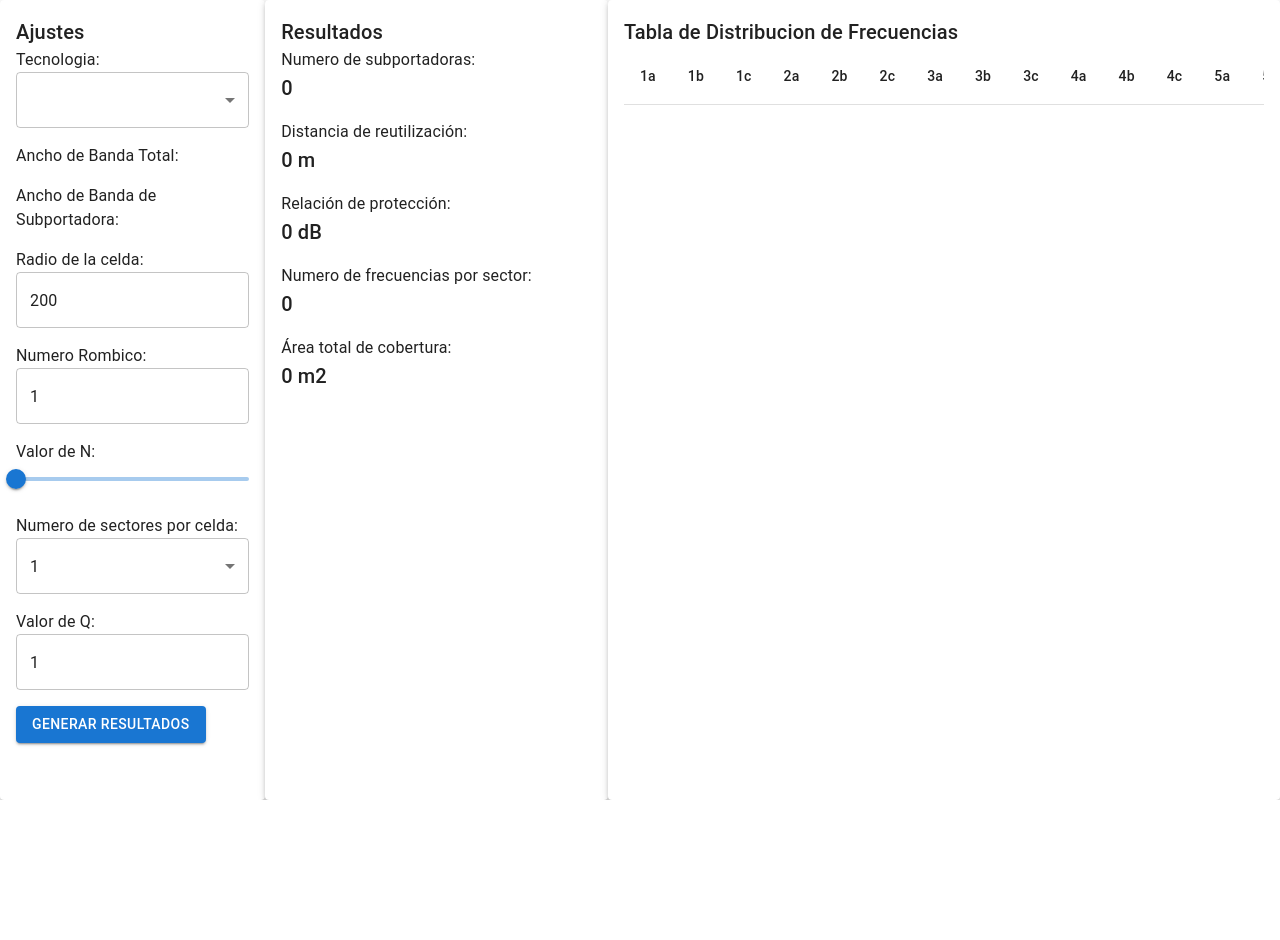
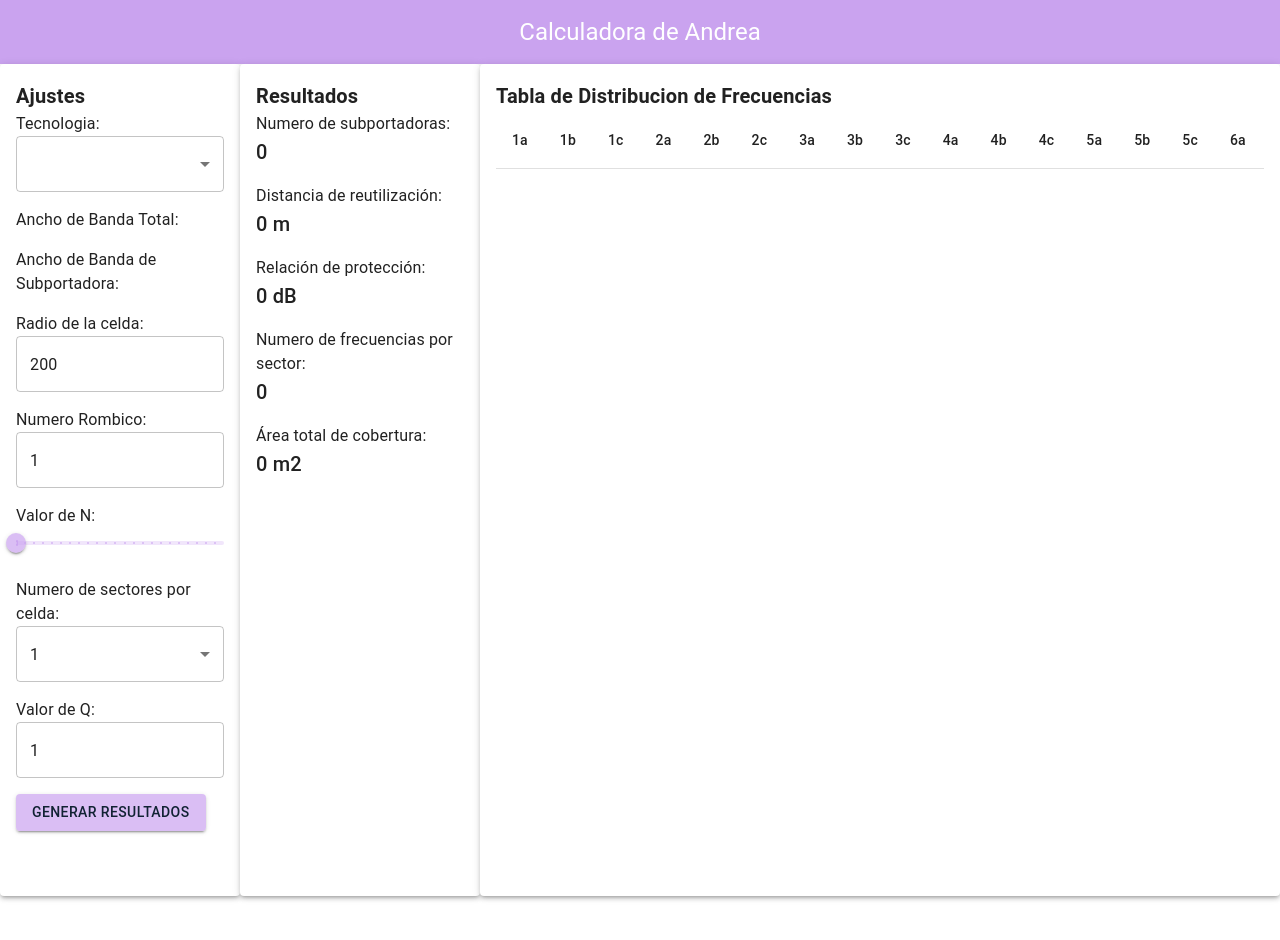
Before and after one commit to MauriVargas17/Calculadora-de-Frecuencias, a React (Create React App) app: page / in a window 1280 px wide. Shown: the top 940 px of the page. Before the commit the page ends 800 px from the top, so only its background shows below. Built offline with nearby package versions, Linux system fonts and the light colour scheme.

Commit message:
feat: Prettier UI

```diff
--- a/package.json
+++ b/package.json
@@ -11,9 +11,13 @@
     "@testing-library/user-event": "^13.5.0",
     "react": "^18.2.0",
     "react-dom": "^18.2.0",
+    "react-perfect-scrollbar": "^1.5.8",
     "react-resizable": "^3.0.5",
     "react-scripts": "5.0.1",
     "web-vitals": "^2.1.4"
+  },
+  "devDependencies": {
+    "@babel/plugin-proposal-private-property-in-object": "^7.21.11"
   },
   "scripts": {
     "start": "react-scripts start",
--- a/src/components/FirstSection.jsx
+++ b/src/components/FirstSection.jsx
@@ -1,6 +1,5 @@
 import React, { useState } from "react";
 import {
-  Paper,
   Typography,
   Select,
   MenuItem,
@@ -9,6 +8,28 @@ import {
   Button,
   Grid,
 } from "@mui/material";
+import Section from "./Section";
+import {
+  createTheme,
+  ThemeProvider,
+  alpha,
+  getContrastRatio,
+} from "@mui/material/styles";
+
+const violetBase = "#CAA3EF";
+const violetMain = alpha(violetBase, 0.7);
+
+const theme = createTheme({
+  palette: {
+    violet: {
+      main: violetMain,
+      light: alpha(violetBase, 0.5),
+      dark: alpha(violetBase, 0.9),
+      contrastText:
+        getContrastRatio(violetMain, "#fff") > 4.5 ? "#fff" : "#123",
+    },
+  },
+});
 
 const FirstSection = ({ onGenerateResults }) => {
   const [tecnologia, setTecnologia] = useState("");
@@ -84,11 +105,10 @@ const FirstSection = ({ onGenerateResults }) => {
     const trimmedAnchoDeBandaSub = parseInt(anchoDeBandaSub.trim());
     const isRCCorrect =
       !isNaN(radioCelda) && radioCelda >= 200 && radioCelda <= 2000;
-    const isTecCorrect = tecnologia;
     const isRomCorrect = isRhombic(numeroRombico);
 
-    if (isRCCorrect && isTecCorrect) {
-      if (isRomCorrect) {
+    if (isRCCorrect && tecnologia && valorQ) {
+      if (numeroRombico && isRomCorrect) {
         const data = {
           anchoDeBanda: trimmedAnchoDeBanda,
           anchoDeBandaSub: trimmedAnchoDeBandaSub / 1000,
@@ -110,8 +130,10 @@ const FirstSection = ({ onGenerateResults }) => {
   };
 
   return (
-    <Paper elevation={3} sx={{ width: "30%", padding: 2 }}>
-      <Typography variant="h6">Ajustes</Typography>
+    <Section width="20%">
+      <Typography variant="h6" sx={{ fontWeight: "bold" }}>
+        Ajustes
+      </Typography>
       <Grid container spacing={2}>
         <Grid item xs={12}>
           <Typography>Tecnologia:</Typography>
@@ -149,15 +171,19 @@ const FirstSection = ({ onGenerateResults }) => {
         </Grid>
         <Grid item xs={12}>
           <Typography>Valor de N:</Typography>
+          <ThemeProvider theme={theme}>
             <Slider
               value={valorN}
               onChange={handleValorN}
               step={0.1}
               min={2.7}
               max={5}
+              marks
+              color="violet"
               valueLabelDisplay="auto"
               fullWidth
             />
+          </ThemeProvider>
         </Grid>
         <Grid item xs={12}>
           <Typography>Numero de sectores por celda:</Typography>
@@ -180,16 +206,18 @@ const FirstSection = ({ onGenerateResults }) => {
           />
         </Grid>
         <Grid item xs={12}>
+          <ThemeProvider theme={theme}>
             <Button
               variant="contained"
-            color="primary"
+              color="violet"
               onClick={handleGenerateResults}
             >
               Generar resultados
             </Button>
+          </ThemeProvider>
         </Grid>
       </Grid>
-    </Paper>
+    </Section>
   );
 };
 
--- a/src/components/SecondSection.jsx
+++ b/src/components/SecondSection.jsx
@@ -1,5 +1,6 @@
 import React, { useCallback, useState, useEffect } from "react";
-import { Paper, Typography, Grid } from "@mui/material";
+import { Typography, Grid } from "@mui/material";
+import Section from "./Section";
 
 const SecondSection = ({ data }) => {
   const [numeroSubportadoras, setNumeroSubportadoras] = useState(0);
@@ -56,8 +57,10 @@ const SecondSection = ({ data }) => {
   ]);
 
   return (
-    <Paper elevation={3} sx={{ width: "40%", padding: 2 }}>
-      <Typography variant="h6">Resultados</Typography>
+    <Section width="20%">
+      <Typography variant="h6" sx={{ fontWeight: "bold" }}>
+        Resultados
+      </Typography>
       <Grid container spacing={2}>
         <Grid item xs={12}>
           <Typography>Numero de subportadoras:</Typography>
@@ -80,7 +83,7 @@ const SecondSection = ({ data }) => {
           <Typography variant="h6">{areaCoberturaTotal} m2</Typography>
         </Grid>
       </Grid>
-    </Paper>
+    </Section>
   );
 };
 
--- /dev/null
+++ b/src/components/Section.jsx
@@ -0,0 +1,16 @@
+import React from "react";
+import { Paper } from "@mui/material";
+import PerfectScrollbar from "react-perfect-scrollbar";
+
+const Section = ({ children, width, height }) => {
+  return (
+    <Paper
+      elevation={3}
+      sx={{ width: width, padding: 2, height: height || 800 }}
+    >
+      <PerfectScrollbar>{children}</PerfectScrollbar>
+    </Paper>
+  );
+};
+
+export default Section;
--- a/src/components/ThirdSection.jsx
+++ b/src/components/ThirdSection.jsx
@@ -1,6 +1,5 @@
 import React from "react";
 import {
-  Paper,
   Typography,
   Table,
   TableContainer,
@@ -9,11 +8,14 @@ import {
   TableRow,
   TableCell,
 } from "@mui/material";
+import Section from "./Section";
 
-const ThirdSection = ({ tableData }) => {
+const ThirdSection = ({ tableData, height }) => {
   return (
-    <Paper elevation={3} sx={{ width: "50%", padding: 2 }}>
-      <Typography variant="h6">Tabla de Distribucion de Frecuencias</Typography>
+    <Section width="60%" height={height}>
+      <Typography variant="h6" sx={{ fontWeight: "bold" }}>
+        Tabla de Distribucion de Frecuencias
+      </Typography>
       <TableContainer sx={{ overflowX: "auto" }}>
         <Table stickyHeader>
           <TableHead>
@@ -34,7 +36,7 @@ const ThirdSection = ({ tableData }) => {
           </TableBody>
         </Table>
       </TableContainer>
-    </Paper>
+    </Section>
   );
 };
 
--- /dev/null
+++ b/src/components/TitleBanner.jsx
@@ -0,0 +1,21 @@
+import React from "react";
+import { Box, Typography } from "@mui/material";
+const TitleBanner = ({ title }) => {
+  return (
+    <Box
+      sx={{
+        backgroundColor: "#CAA3EF",
+        color: "#fff",
+        textAlign: "center",
+        padding: 2,
+        marginBottom: 0,
+      }}
+    >
+      <Typography variant="h5" component="h2">
+        {title}
+      </Typography>
+    </Box>
+  );
+};
+
+export default TitleBanner;
--- a/src/pages/MainPage.jsx
+++ b/src/pages/MainPage.jsx
@@ -3,6 +3,7 @@ import "../styles/MainPage.css";
 import FirstSection from "../components/FirstSection";
 import SecondSection from "../components/SecondSection";
 import ThirdSection from "../components/ThirdSection";
+import TitleBanner from "../components/TitleBanner";
 
 const MainPage = () => {
   const [secondSectionData, setSecondSectionData] = useState(null);
@@ -13,23 +14,21 @@ const MainPage = () => {
     setSecondSectionData(data);
     setData(data);
   };
-  //Ejemplo de formato de tabla
-  const generateRandomNumber = () => Math.floor(Math.random() * 9) + 1;
+
   const numeroSubportadoras = Math.floor(
     data.anchoDeBanda / data.anchoDeBandaSub - 1
   );
+  const numeroFilas = Math.ceil((numeroSubportadoras / 21) * data.valorQ);
   let counter = 0;
   let numerosIngresados = 0;
   let frecuencia = data.frecBase;
   let repeticiones = data.valorQ;
 
   const headerGenerator = (index) => {
-    let header = "";
-    header = headerLetters[index % 3];
+    const header = headerLetters[index % 3];
     if (index % 3 === 0) {
       counter += 1;
     }
-
     return counter + header;
   };
 
@@ -43,7 +42,6 @@ const MainPage = () => {
       numerosIngresados += 1;
       return frecuencia.toFixed(3);
     } else if (repeticiones > 1) {
-      console.log(numerosIngresados);
       repeticiones -= 1;
       numerosIngresados = 0;
       frecuencia = data.frecBase;
@@ -57,10 +55,9 @@ const MainPage = () => {
       { length: 21 },
       (_, index) => `${headerGenerator(index)}`
     ),
-    //header: Array.from({ length: 21 }, (_, index) => `${counter === 3 ? index + 1 : counter - index + 1}`),
     rows: Array.from(
       {
-        length: Math.ceil((numeroSubportadoras / 21) * data.valorQ),
+        length: numeroFilas,
       },
       () => Array.from({ length: 21 }, () => frecGenerator())
     ),
@@ -68,10 +65,15 @@ const MainPage = () => {
 
   return (
     <div className="main-page">
-      <FirstSection onGenerateResults={handleGenerateResults} />
-      <SecondSection data={secondSectionData} />
-      {/*<ThirdSection numRows={4} numColumns={21} />*/}
-      <ThirdSection tableData={tableData} />
+      <TitleBanner title={"Calculadora de Andrea"}></TitleBanner>
+      <div className="sections">
+        <FirstSection onGenerateResults={handleGenerateResults} />
+        <SecondSection data={secondSectionData} />
+        <ThirdSection
+          tableData={tableData}
+          height={numeroFilas > 14 ? 800 + (numeroFilas - 14) * 60 : 800}
+        />
+      </div>
     </div>
   );
 };
--- a/src/styles/MainPage.css
+++ b/src/styles/MainPage.css
@@ -1,4 +1,11 @@
 .main-page {
+  display: flex;
+  flex-direction: column;
+  width: 100%;
+  height: 100vh;
+}
+
+.sections {
   display: flex;
   width: 100%;
   height: 100vh;
```
Also changed, not shown: src/components/third.js (deleted, +0 -37 lines), 1 other file (tests, documents, lock files or other folders). Lines whose indentation alone changed are shown as unchanged.
